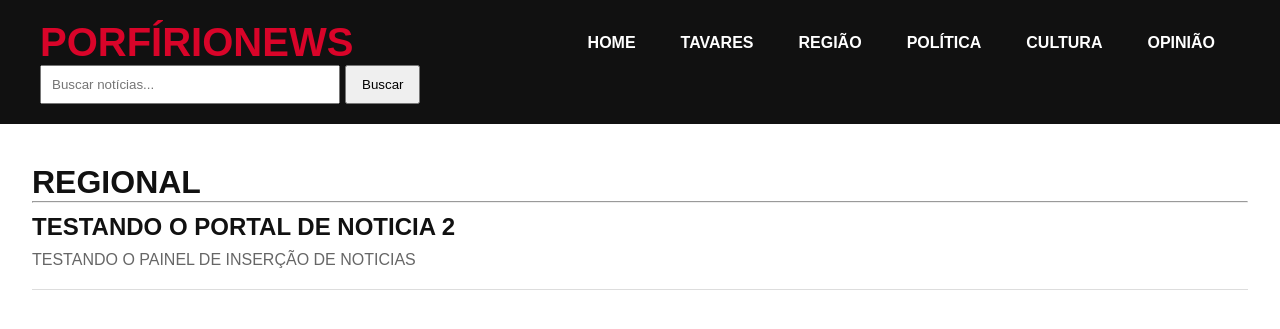
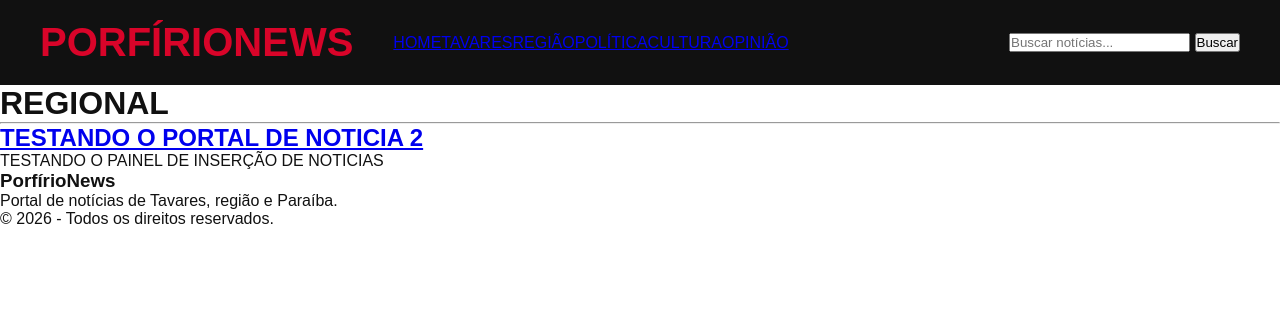
Before and after one commit to damiaoporfiriodp-crypto/PorfirioNews, a Flask app: a page that uses templates/base.html in a window 1280 px wide. Shown: the top 329 px of the page. Run offline with Flask 3, Linux system fonts and the light colour scheme.

Commit message:
Melhora layout, rodape e compartilhamento

```diff
--- a/static/css/style.css
+++ b/static/css/style.css
@@ -22,20 +22,19 @@ header{
     font-size:40px;
     font-weight:bold;
     color:#d90429;
+    margin-right:40px;
 }
-
 nav{
     display:flex;
     align-items:center;
-    gap:20px;
-}
+    flex:1;
 nav a{
     color:white;
     text-decoration:none;
-    margin-right:25px;
+    margin-right:20px;
     font-weight:bold;
+    font-size:14px;
 }
-
 nav a:hover{
     color:#d90429;
 }
@@ -180,17 +179,23 @@ main{
 header form{
     display:flex;
     gap:5px;
+    margin-left:auto;
 }
+
 header input{
     padding:10px;
-    width:300px;
+    width:220px;
+    border:none;
 }
 
 header button{
     padding:10px 15px;
     cursor:pointer;
+    border:none;
+    background:#d90429;
+    color:white;
+    font-weight:bold;
 }
-
 .dashboard{
     max-width:1000px;
     margin:40px auto;
@@ -243,3 +248,31 @@ header button{
     padding:10px 15px;
     border-radius:5px;
 }
+
+.rodape{
+    background:#111;
+    color:#fff;
+    margin-top:60px;
+    padding:40px;
+    text-align:center;
+}
+
+.rodape h3{
+    color:#d90429;
+    margin-bottom:10px;
+}
+
+.rodape p{
+    margin:5px 0;
+}
+
+.card-noticia{
+    border:1px solid #e5e5e5;
+    padding:15px;
+    border-radius:8px;
+    transition:0.3s;
+}
+
+.card-noticia:hover{
+    transform:translateY(-3px);
+}
--- a/templates/base.html
+++ b/templates/base.html
@@ -2,6 +2,9 @@
 <html lang="pt-br">
 
 <head>
+
+    <meta name="viewport" content="width=device-width, initial-scale=1">
+    <meta name="theme-color" content="#d90429">
     <meta charset="UTF-8">
     <title>
     {% block title %}
@@ -56,6 +59,23 @@
 {% endblock %}
 
 </main>
+<footer class="rodape">
+
+    <div class="rodape-conteudo">
+
+        <h3>PorfírioNews</h3>
+
+        <p>
+            Portal de notícias de Tavares, região e Paraíba.
+        </p>
+
+        <p>
+            © 2026 - Todos os direitos reservados.
+        </p>
+
+    </div>
+
+</footer>
 
 </body>
 </html>
```
Also changed, not shown: templates/noticia.html (+11 -6 lines).
